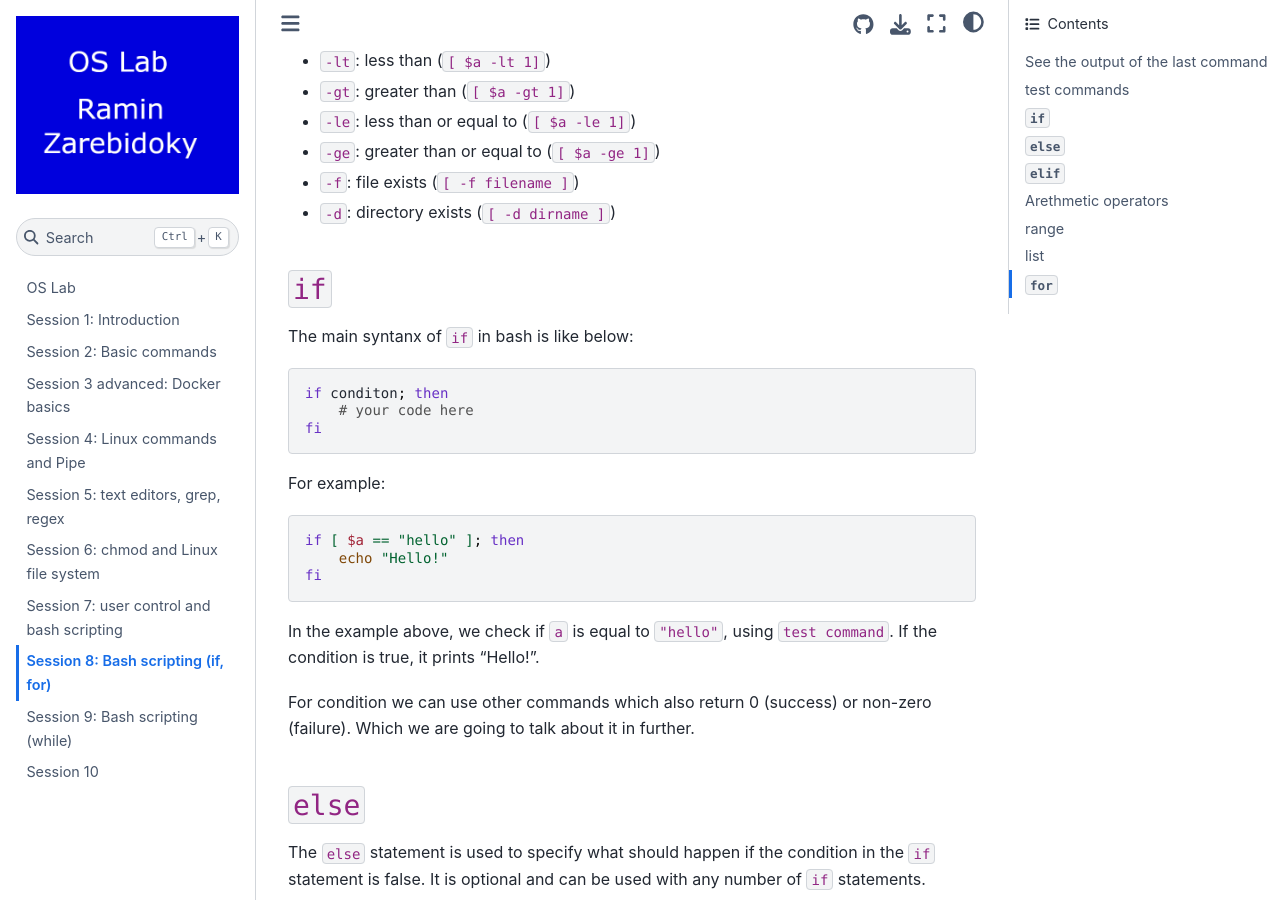
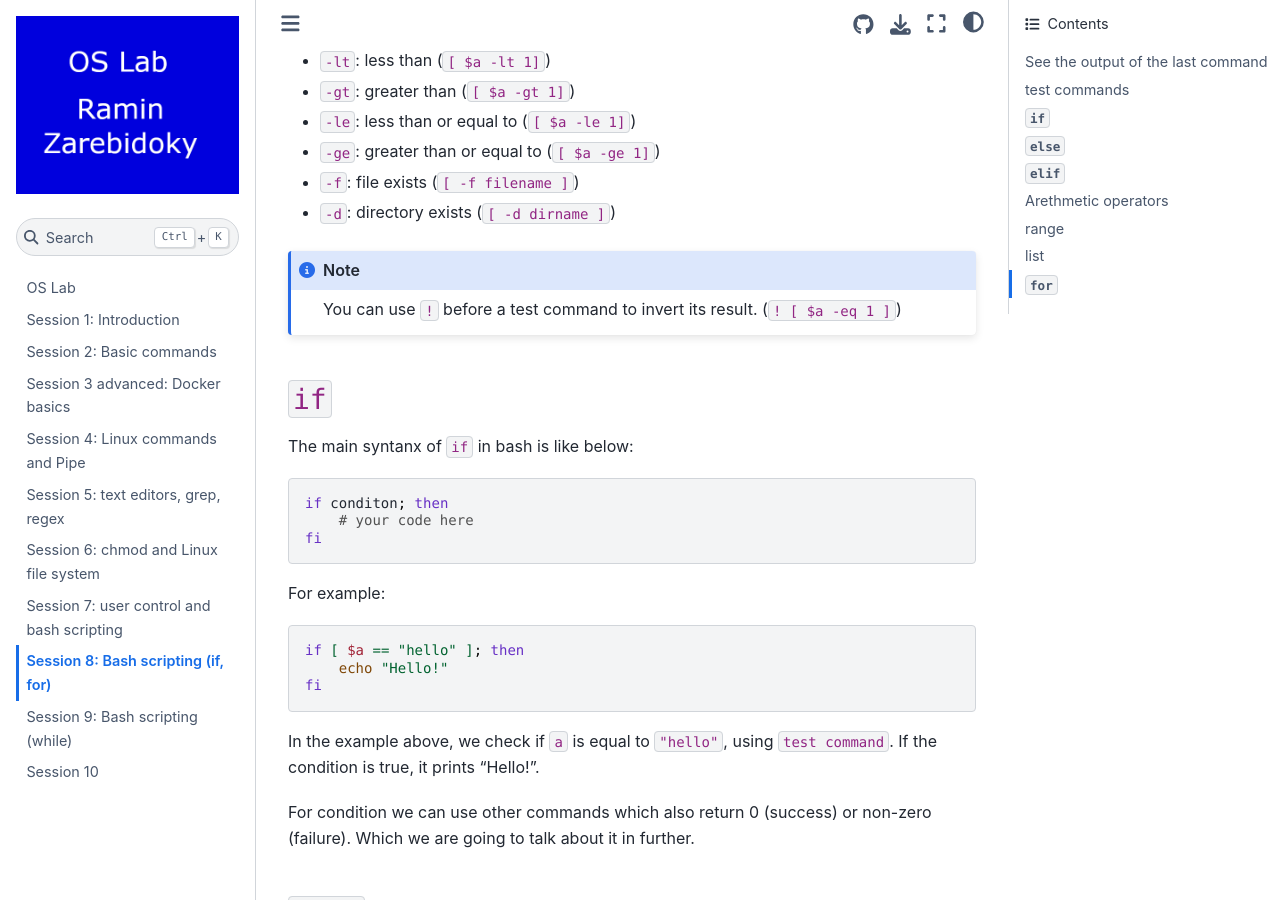
Before and after one commit to LiterallyTheOne/os_lab, a Jupyter Book: the page built from docs/session_8.md, in a window 1280 px wide and 900 px high, scrolled down 1114 px. Built offline with Jupyter Book 1.0.4 settings and Sphinx 7.4.7 and the Sphinx Book theme 1.1.4, drawn with Linux system fonts in a browser that asks for light colours.

Commit message:
Add negative `!` to test command

````diff
--- a/docs/session_8.md
+++ b/docs/session_8.md
@@ -51,6 +51,10 @@ Options:
 * `-f`: file exists (`[ -f filename ]`)
 * `-d`: directory exists (`[ -d dirname ]`)
 
+
+```{note}
+You can use `!` before a test command to invert its result. (`! [ $a -eq 1 ]`)
+```
 
 ## `if`
 
````
